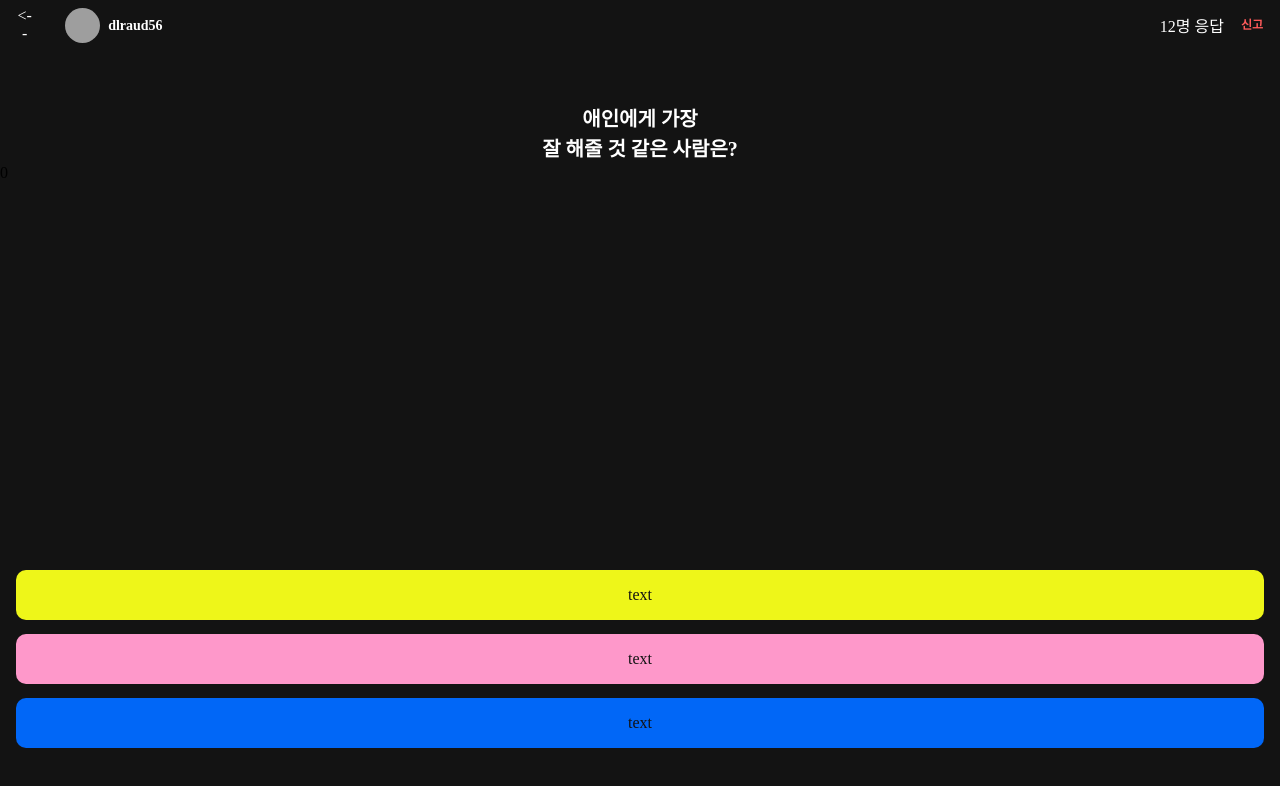
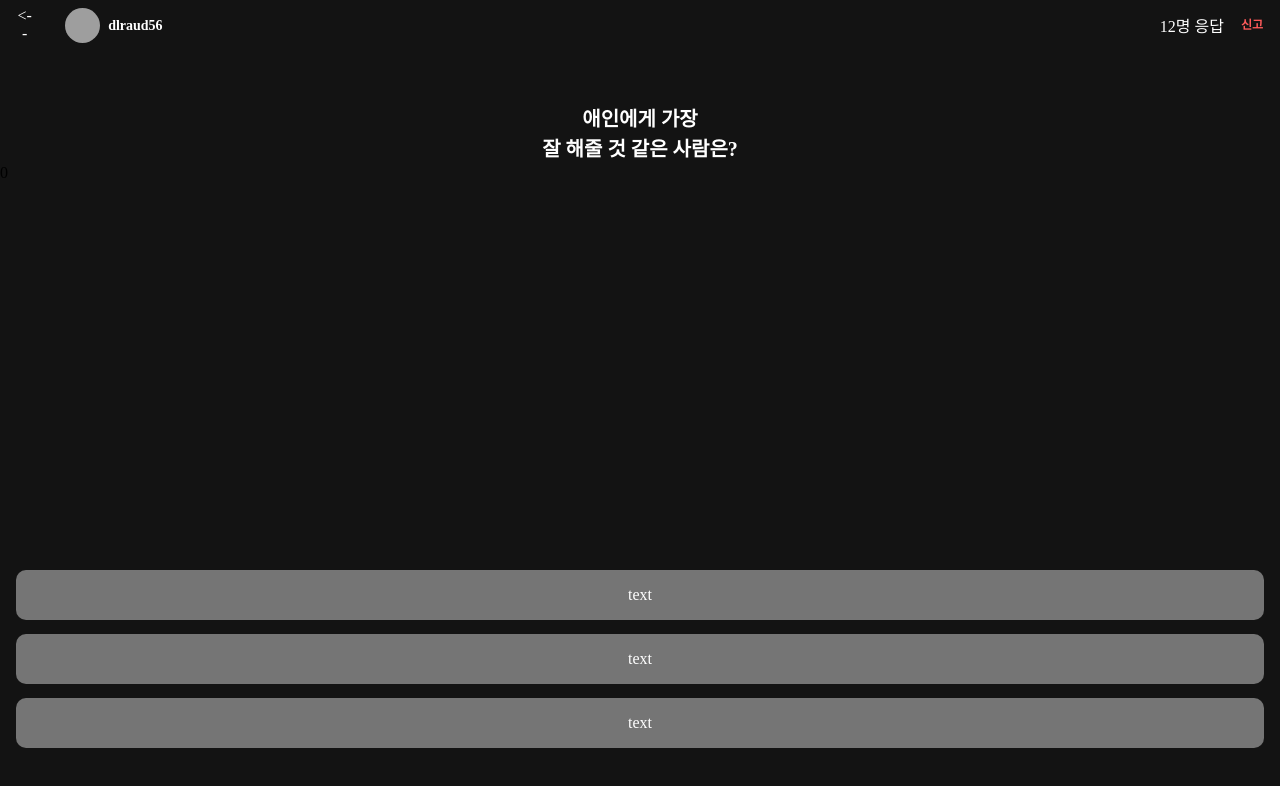
Before and after one commit to Qfeed-Dev/qfeed-client-web, a Next.js app: page /question in a window 1280 px wide. Shown: the top 786 px of the page. Built offline with nearby package versions, Linux system fonts and the light colour scheme; grey boxes are pictures that could not be loaded; what next-redux-wrapper would draw is missing.

Commit message:
fix: question 페이지 수정

```diff
--- a/src/app/question/page.tsx
+++ b/src/app/question/page.tsx
@@ -8,13 +8,22 @@ import Spacing from "src/components/Spacing";
 import BackTitle from "src/components/Title/BackTitle";
 import { colors } from "src/constants/colors";
 import { useState } from "react";
+import Image from "src/components/Image";
 
 export default function Page() {
     const [selected, setSelected] = useState<number>(-1);
     const [type, setType] = useState<string>("default");
+    // const imageUrl = "https://i.ibb.co/0Z6FNN7/60pt.png";
+    const imageUrl = null;
 
     return (
         <>
+            {imageUrl && (
+                <ImageWrapper>
+                    <Image type="background" src={imageUrl} />
+                </ImageWrapper>
+            )}
+
             <QuestionWrapper>
                 <BackTitle type="profile" reportType="report">
                     <ProfileTitle />
@@ -36,23 +45,21 @@ export default function Page() {
                                 key={idx}
                                 idx={idx}
                                 type={type}
+                                top={idx === 0}
                                 selected={selected}
-                                // action={false}
+                                action={imageUrl}
                                 onClick={() => {
                                     if (idx === selected) {
                                         setSelected(-1); // default
-                                        setType("default");
                                     } else {
                                         setSelected(idx);
-                                        setType("secondary");
                                     }
                                 }}
                             >
                                 text
                             </VoteButton>
                             // default
-                            // secondary
-                            // primary
+                            // primary, top
                         );
                     })}
                 </BottomInner>
@@ -62,15 +69,16 @@ export default function Page() {
     );
 }
 
+const ImageWrapper = styled.div`
+    width: 100%;
+    height: 100%;
+    position: absolute;
+    top: 0;
+`;
+
 const QuestionWrapper = styled.div`
     height: 100%;
     padding: 0 16px;
-`;
-
-const QuestionInner = styled.div`
-    display: grid;
-    grid-template-columns: 1fr 1fr 1fr 1fr;
-    gap: 14px 12px;
 `;
 
 const BottomButton = styled.div`
@@ -80,7 +88,7 @@ const BottomButton = styled.div`
     left: 0;
     bottom: 0;
 
-    background-color: ${colors.Qblack};
+    background-color: transparent;
 `;
 
 const BottomInner = styled.div`
--- a/src/components/Button/VoteButton.tsx
+++ b/src/components/Button/VoteButton.tsx
@@ -11,28 +11,43 @@ interface Props {
 }
 
 const VoteButton = forwardRef(function Button(
-    {
-        children,
-        onClick,
-        idx,
-        type = "primary",
-        action = undefined,
-        ...props
-    }: any,
+    { children, onClick, idx, type = "primary", action = null, ...props }: any,
     ref
 ) {
     return (
         <VoteButtonWrapper
             onClick={onClick}
+            color={
+                props.top && !(type === "default")
+                    ? action
+                        ? colors.light_qblack
+                        : colors.light_qwhite
+                    : idx === props.selected
+                    ? colors.light_qblack
+                    : action
+                    ? colors.light_qwhite
+                    : colors.light_qwhite
+            }
             backgroundColor={
-                type === "default" || idx === props.selected
-                    ? repeatQuestionColor[idx % 6]
+                props.top && !(type === "default")
+                    ? action
+                        ? repeatQuestionColor[idx % 6]
+                        : colors.line_white_70
+                    : idx === props.selected
+                    ? action
+                        ? colors.line_white_70
+                        : repeatQuestionColor[idx % 6]
+                    : action
+                    ? colors.line_black_50
                     : colors.light_gray2
             }
         >
             <VoteButtonInner>
                 <TextWrapper>{children}</TextWrapper>
-                {type === "secondary" && idx === props.selected && (
+                {/* {type === "secondary" && idx === props.selected && (
+                    <CheckWrapper>svg</CheckWrapper>
+                )} */}
+                {type !== "primary" && idx === props.selected && (
                     <CheckWrapper>svg</CheckWrapper>
                 )}
                 {type === "primary" && <NumberWrapper>Hi</NumberWrapper>}
@@ -41,14 +56,14 @@ const VoteButton = forwardRef(function Button(
     );
 });
 
-const VoteButtonWrapper = styled.div<{ backgroundColor: any }>`
+const VoteButtonWrapper = styled.div<{ color: any; backgroundColor: any }>`
     width: 100%;
     height: 50px;
 
     display: flex;
 
     position: relative;
-    color: ${colors.light_qblack};
+    color: ${({ color }) => color};
     border-radius: 10px;
     background-color: ${({ backgroundColor }) => backgroundColor};
 `;
--- a/src/components/Image/Image.tsx
+++ b/src/components/Image/Image.tsx
@@ -15,19 +15,19 @@ const Image = ({ src, type = "default", size, height, grayscale }: Props) => {
         <ImageWrapper
             src={src}
             width={match(type)
-                .with("home", () => "100%")
+                .with("background", () => "100%")
                 .with("default", () => size)
                 .exhaustive()}
             height={match(type)
-                .with("home", () => (height ? height : "100%"))
+                .with("background", () => (height ? height : "100%"))
                 .with("default", () => size)
                 .exhaustive()}
             ratio={match(type)
-                .with("home", () => "auto")
+                .with("background", () => "auto")
                 .with("default", () => 1)
                 .exhaustive()}
             radius={match(type)
-                .with("home", () => "10px")
+                .with("background", () => "0")
                 .with("default", () => "999px")
                 .exhaustive()}
             style={{ filter: `grayscale(${grayscale}%)` }}
--- a/src/components/Title/BackTitle.tsx
+++ b/src/components/Title/BackTitle.tsx
@@ -66,7 +66,7 @@ const BackTitleWrapper = styled.div`
     top: 0;
     left: 0;
 
-    background-color: ${colors.Qblack};
+    background-color: transparent;
 `;
 
 const BackTitleInner = styled.div`
--- a/src/components/pages/question/ProfileTitle.tsx
+++ b/src/components/pages/question/ProfileTitle.tsx
@@ -31,7 +31,7 @@ const ProfileTitleWrapper = styled.div`
     width: 100%;
     height: 50px;
 
-    background-color: ${colors.Qblack};
+    background-color: transparent;
 `;
 
 const ProfileTitleInner = styled.div`
```
